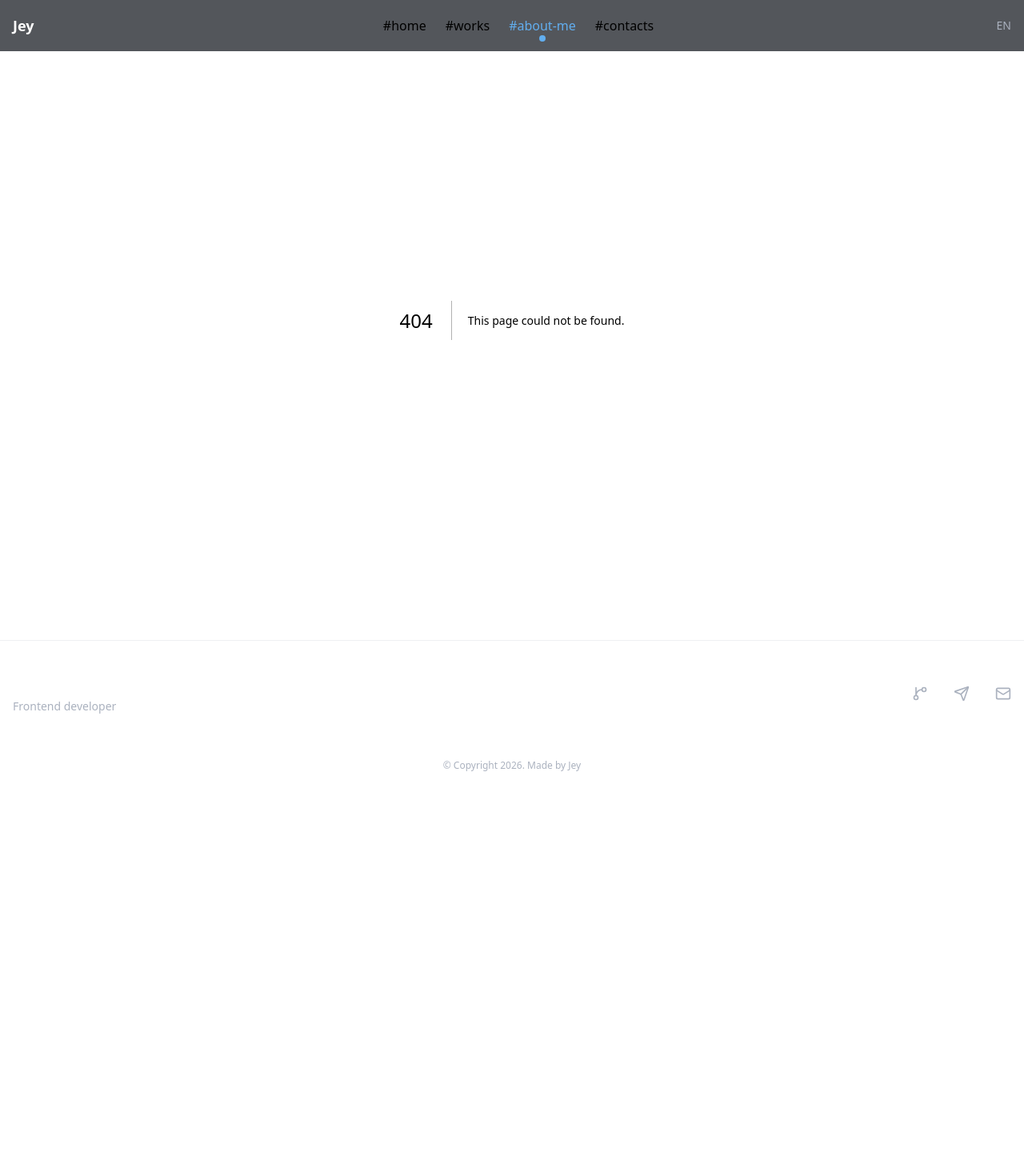
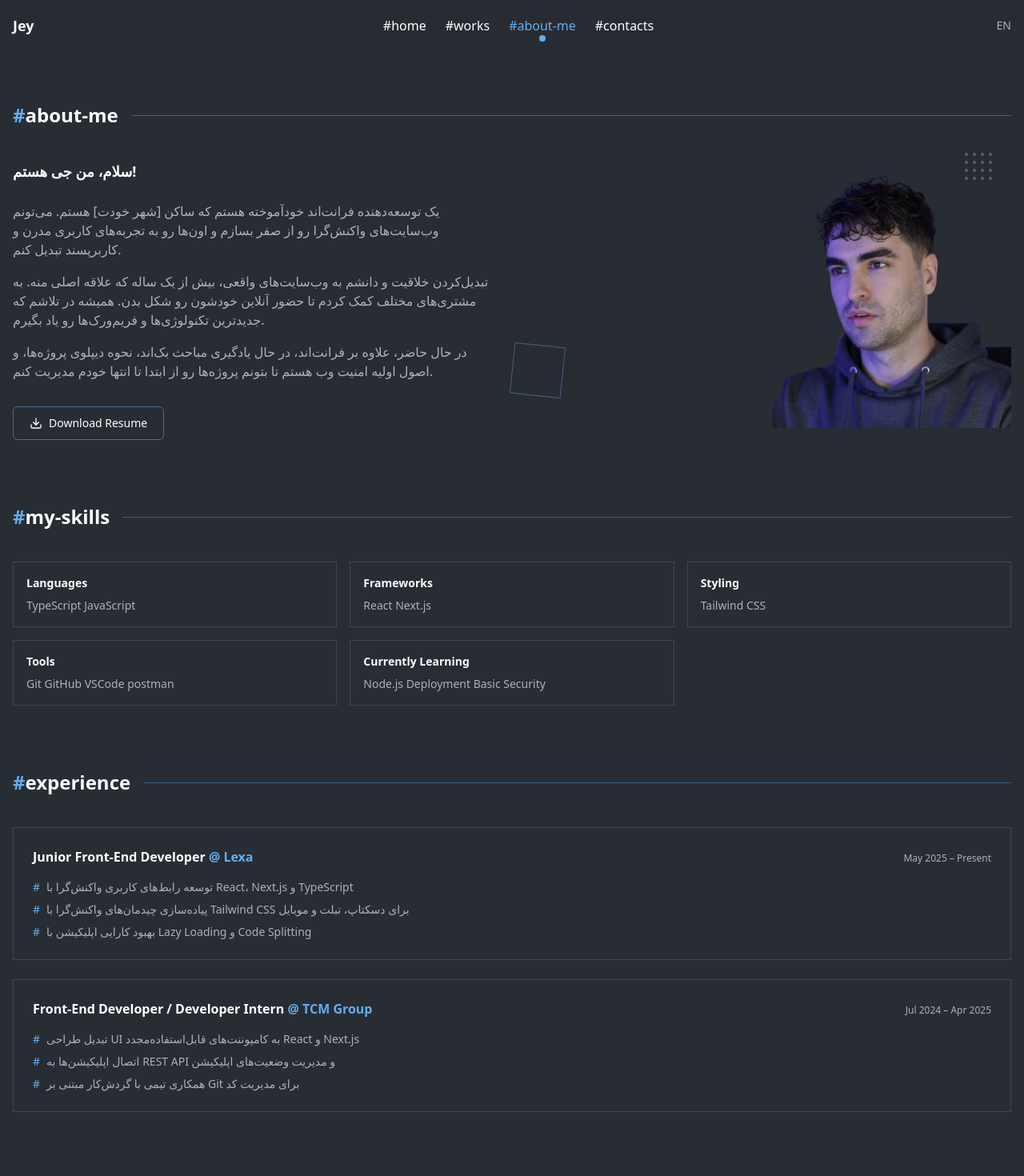
Before and after one commit to Siajey/myportfolio, a Next.js app: page /about-me in a window 1280 px wide. Before the commit this address had no page. Shown: the top 1470 px of the page at 80% size. Before the commit the page ends 981 px from the top, so only its background shows below. Built offline with nearby package versions, Linux system fonts and the light colour scheme.

Commit message:
feat: add about-me page with experience section, skills, and resume download

```diff
--- /dev/null
+++ b/src/app/_components/Experience/index.tsx
@@ -0,0 +1,32 @@
+import SectionHeading from '@/components/ui/SectionHeading'
+import { experienceData } from '@/data/experience.data'
+
+export default function Experience() {
+  return (
+    <div className="mt-20">
+      <SectionHeading title="experience" />
+
+      <div className="space-y-6">
+        {experienceData.map((item) => (
+          <div key={item.company} className="border border-gray/20 p-6">
+            <div className="flex flex-wrap items-baseline justify-between gap-2">
+              <h3 className="text-base font-semibold text-white">
+                {item.role} <span className="text-primary">@ {item.company}</span>
+              </h3>
+              <span className="text-xs text-gray">{item.period}</span>
+            </div>
+
+            <ul className="mt-4 space-y-2">
+              {item.points.map((point) => (
+                <li key={point} className="flex gap-2 text-sm text-gray">
+                  <span className="text-primary">#</span>
+                  {point}
+                </li>
+              ))}
+            </ul>
+          </div>
+        ))}
+      </div>
+    </div>
+  )
+}
--- /dev/null
+++ b/src/app/about-me/page.tsx
@@ -0,0 +1,86 @@
+import { Download } from 'lucide-react'
+import type { Metadata } from 'next'
+import Image from 'next/image'
+import aboutImage from '@/assets/images/about.png'
+import DotGrid from '@/components/ui/DotGrid'
+import SectionHeading from '@/components/ui/SectionHeading'
+import { skillsData } from '@/data/skills.data'
+import Experience from '@/app/_components/Experience'
+
+export const metadata: Metadata = {
+  title: 'About | Jey',
+  description: 'More about who I am and what I work with',
+}
+
+export default function AboutMePage() {
+  return (
+    <main className='container mx-auto px-4 pb-24 pt-32'>
+      <SectionHeading title='about-me' />
+
+      <div className='grid gap-12 lg:grid-cols-2 lg:items-center'>
+        <div>
+          <p className='text-lg font-semibold text-white'>سلام، من جی هستم!</p>
+
+          <p className='mt-6 text-gray'>
+            یک توسعه‌دهنده فرانت‌اند خودآموخته هستم که ساکن [شهر خودت] هستم.
+            می‌تونم وب‌سایت‌های واکنش‌گرا رو از صفر بسازم و اون‌ها رو به
+            تجربه‌های کاربری مدرن و کاربرپسند تبدیل کنم.
+          </p>
+
+          <p className='mt-4 text-gray'>
+            تبدیل‌کردن خلاقیت و دانشم به وب‌سایت‌های واقعی، بیش از یک ساله که
+            علاقه اصلی منه. به مشتری‌های مختلف کمک کردم تا حضور آنلاین خودشون رو
+            شکل بدن. همیشه در تلاشم که جدیدترین تکنولوژی‌ها و فریم‌ورک‌ها رو یاد
+            بگیرم.
+          </p>
+
+          <p className='mt-4 text-gray'>
+            در حال حاضر، علاوه بر فرانت‌اند، در حال یادگیری مباحث بک‌اند، نحوه
+            دیپلوی پروژه‌ها، و اصول اولیه امنیت وب هستم تا بتونم پروژه‌ها رو از
+            ابتدا تا انتها خودم مدیریت کنم.
+          </p>
+
+          <a
+            href='/resume.pdf'
+            download
+            className='mt-8 inline-flex items-center gap-2 rounded-md border border-primary/50
+    px-5 py-2.5 text-sm font-medium text-white transition duration-200 hover:bg-primary/10'
+          >
+            <Download className='size-4' />
+            Download Resume
+          </a>
+        </div>
+
+        <div className='relative flex justify-center lg:justify-end'>
+          <DotGrid className='absolute -top-6 right-6 hidden lg:grid' />
+          <div
+            className='absolute -left-6 bottom-10 hidden h-16 w-16 rotate-6 border
+              border-primary/40 lg:block'
+          />
+
+          <Image
+            src={aboutImage}
+            alt='Jey portrait'
+            className='relative z-10 w-64 rounded-sm sm:w-80'
+          />
+        </div>
+      </div>
+
+      <div className='mt-20'>
+        <SectionHeading title='my-skills' />
+
+        <div className='grid gap-4 sm:grid-cols-2 lg:grid-cols-3'>
+          {skillsData.map((category) => (
+            <div key={category.title} className='border border-gray/20 p-4'>
+              <h3 className='mb-2 text-sm font-semibold text-white'>
+                {category.title}
+              </h3>
+              <p className='text-sm text-gray'>{category.items.join(' ')}</p>
+            </div>
+          ))}
+        </div>
+      </div>
+      <Experience />
+    </main>
+  )
+}
--- /dev/null
+++ b/src/data/experience.data.ts
@@ -0,0 +1,29 @@
+export interface ExperienceItem {
+  company: string
+  role: string
+  period: string
+  points: string[]
+}
+
+export const experienceData: ExperienceItem[] = [
+  {
+    company: 'Lexa',
+    role: 'Junior Front-End Developer',
+    period: 'May 2025 – Present',
+    points: [
+      'توسعه رابط‌های کاربری واکنش‌گرا با React، Next.js و TypeScript',
+      'پیاده‌سازی چیدمان‌های واکنش‌گرا با Tailwind CSS برای دسکتاپ، تبلت و موبایل',
+      'بهبود کارایی اپلیکیشن با Lazy Loading و Code Splitting',
+    ],
+  },
+  {
+    company: 'TCM Group',
+    role: 'Front-End Developer / Developer Intern',
+    period: 'Jul 2024 – Apr 2025',
+    points: [
+      'تبدیل طراحی UI به کامپوننت‌های قابل‌استفاده‌مجدد React و Next.js',
+      'اتصال اپلیکیشن‌ها به REST API و مدیریت وضعیت‌های اپلیکیشن',
+      'همکاری تیمی با گردش‌کار مبتنی بر Git برای مدیریت کد',
+    ],
+  },
+]
--- a/src/data/skills.data.ts
+++ b/src/data/skills.data.ts
@@ -7,5 +7,9 @@ export const skillsData: SkillCategory[] = [
   { title: 'Languages', items: ['TypeScript', 'JavaScript'] },
   { title: 'Frameworks', items: ['React', 'Next.js'] },
   { title: 'Styling', items: ['Tailwind CSS'] },
-  { title: 'Tools', items: ['Git', 'GitHub', 'VSCode'] },
+  { title: 'Tools', items: ['Git', 'GitHub', 'VSCode','postman'] },
+  {
+    title: 'Currently Learning',
+    items: ['Node.js', 'Deployment', 'Basic Security'],
+  },
 ]
```
Also changed, not shown: 1 other file (tests, documents, lock files or other folders).
